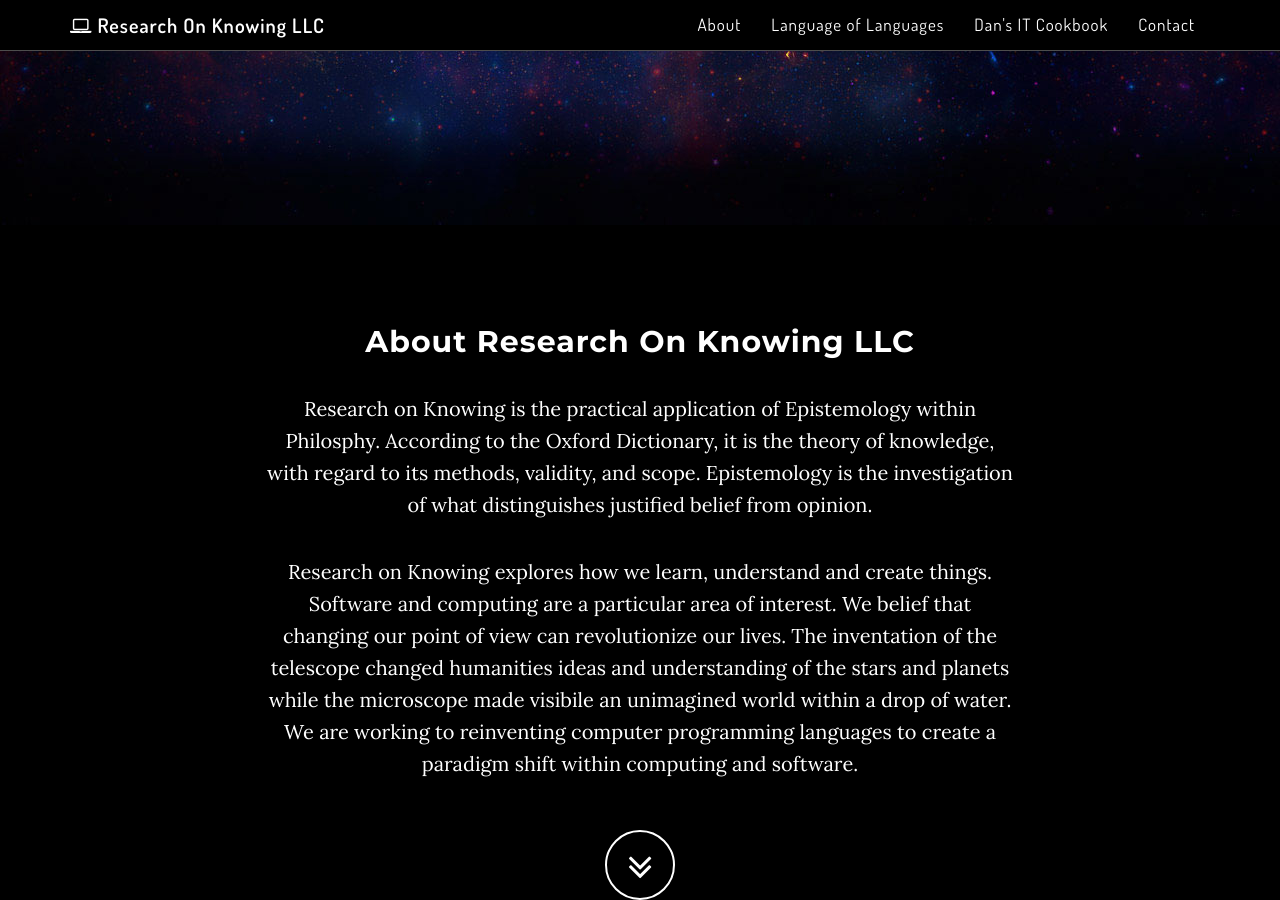
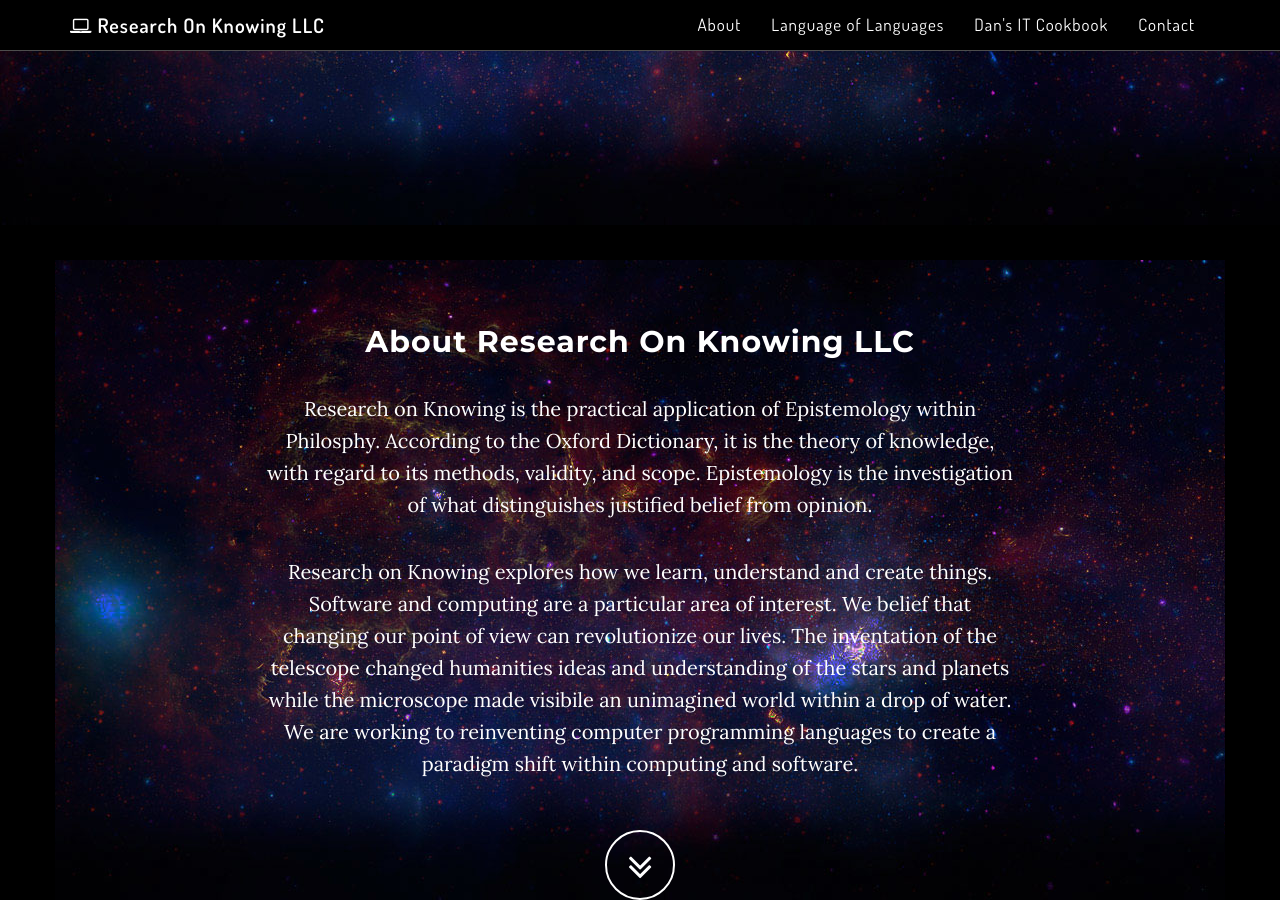
Before and after one commit to Research-on-Knowing/ResearchOnKnowing, a Jekyll site: the page built from index.html, in a window 1280 px wide and 900 px high, scrolled down 675 px. Built offline with Jekyll 4.4.1, drawn with Linux system fonts in a browser that asks for light colours; nearby versions of some CDN libraries; library files that are not in the unit come from our copies.

Commit message:
Rename ditc to dansITcookbook

```diff
--- a/_includes/about.html
+++ b/_includes/about.html
@@ -1,5 +1,5 @@
     <!-- About Section -->
-    <section id="about" class="container content-section text-center">
+    <section id="about" class="container content-section text-center" style="background: url(/img/universe-image.jpg) no-repeat bottom center scroll">
         <div class="row">
             <div class="col-lg-8 col-lg-offset-2">
                 <h2>About {{site:title}}</h2>
--- a/_includes/dansITcookbook.html
+++ b/_includes/dansITcookbook.html
@@ -1,5 +1,5 @@
     <!-- Dan's IT Cookbook Section -->
-    <section id="ditc" class="content-section text-center" style="padding-top: 50px">
+    <section id="DanITcookbook" class="content-section text-center" style="padding-top: 50px">
         <div class="proj-section" style="background: url(/img/lightning.jpg) no-repeat center center scroll">
             <div class="container">
                 <div class="col-lg-8 col-lg-offset-2">
--- a/_includes/lols.html
+++ b/_includes/lols.html
@@ -10,7 +10,7 @@
                     </p>
                     <a href="https://www.languageoflanguages.com/" class="btn btn-default btn-lg">Visit Site</a>
                     <div>
-                         <a href="#ditc" class="btn btn-circle page-scroll">
+                         <a href="#DanITcookbook" class="btn btn-circle page-scroll">
                             <i class="fa fa-angle-double-down animated"></i>
                         </a>
                     </div>
--- a/_includes/nav.html
+++ b/_includes/nav.html
@@ -24,7 +24,7 @@
                         <a class="page-scroll" href="#lols">Language of Languages</a>
                     </li>
                     <li>
-                        <a class="page-scroll" href="#ditc">Dan's IT Cookbook</a>
+                        <a class="page-scroll" href="#DanITcookbook">Dan's IT Cookbook</a>
                     </li>
                     <li>
                         <a class="page-scroll" href="#contact">Contact</a>
```
Also changed, not shown: 2 other files.
